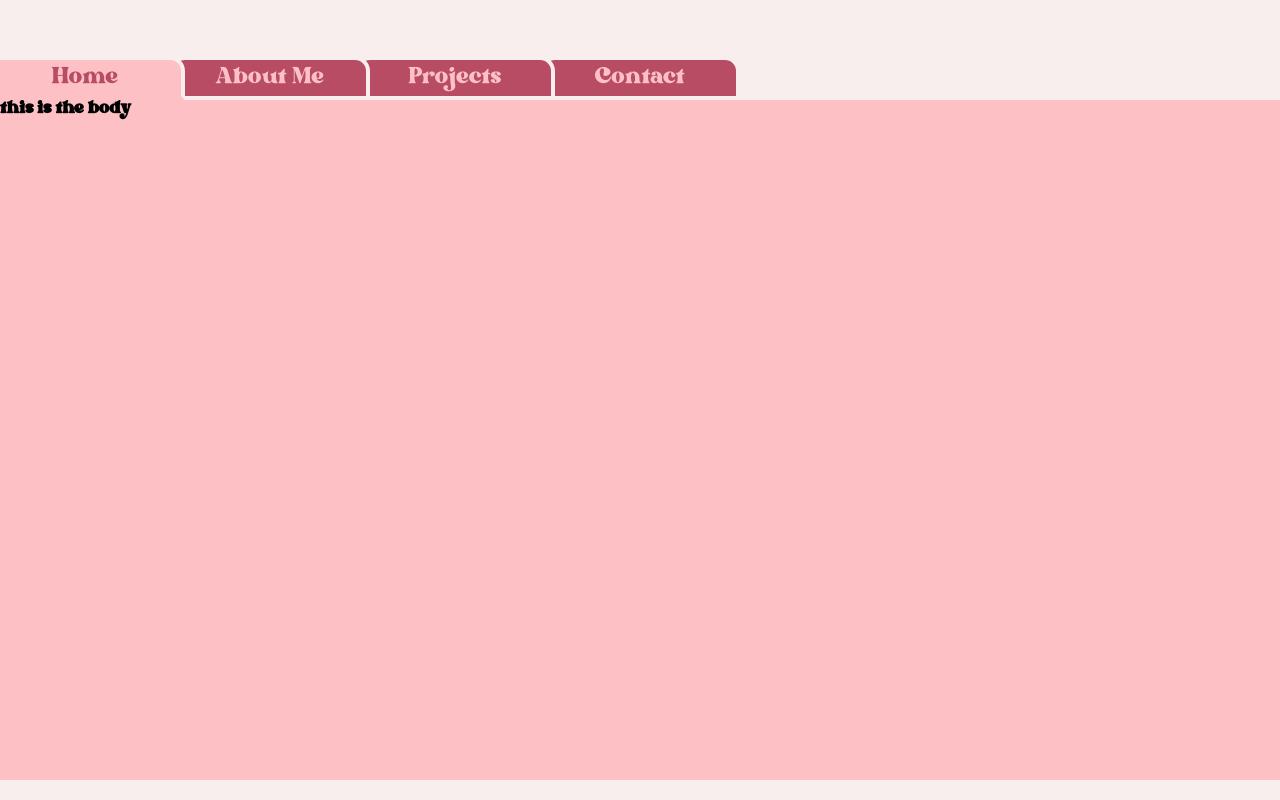
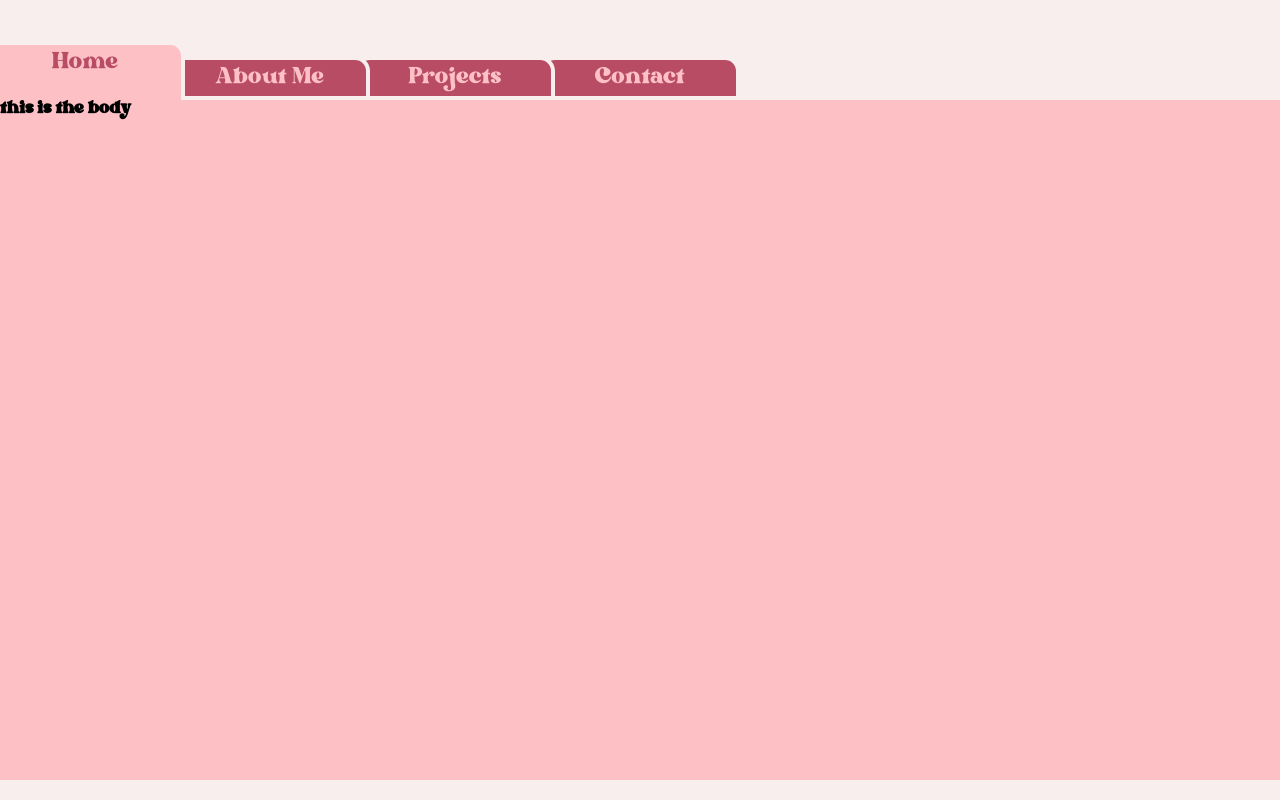
Before and after one commit to kesauce/portfolio, a React (Vite) app: page / in a window 1280 px wide. Built offline with nearby package versions, Linux system fonts and the light colour scheme.

Commit message:
locked the active page's nav button

```diff
--- a/src/components/Navbar.jsx
+++ b/src/components/Navbar.jsx
@@ -22,9 +22,7 @@ export default function Navbar({ activePage, handleClick }) {
 				onMouseEnter={() => setHovered(page)}
 				onMouseLeave={() => setHovered(null)}
 				className={isActive ? 'active-page' : undefined}
-				style={{
-				zIndex: zIndex,
-				}}
+				style={{ zIndex: zIndex }}
 			>
 				{page}
 			</button>
--- a/src/index.css
+++ b/src/index.css
@@ -22,7 +22,6 @@ body{
 
 nav{
 	display: flex;
-	/* margin-top: 30px; */
 	position: relative;
 	height: 100px;
 	align-items: flex-end;
@@ -45,7 +44,7 @@ nav > button{
 
 	transition:
 		transform 200ms ease,
-		background-color 200ms ease,
+		/* background-color 200ms ease, */
 		padding-bottom 200ms ease,
 		margin-bottom 200ms ease;
 }
@@ -53,12 +52,13 @@ nav > button{
 nav > button:hover{
 	cursor: pointer;
 	transform: translateY(-12px);
-	padding-bottom: 20px;
+	padding-bottom: 24px;
   	margin-bottom: -12px;
 }
 
 .active-page{
-	border-bottom: 4px solid var(--pink);
+	padding-bottom: 24px;
+	border-bottom: none;
 	background-color: var(--pink);
 	color: var(--crimson);
 }
```
